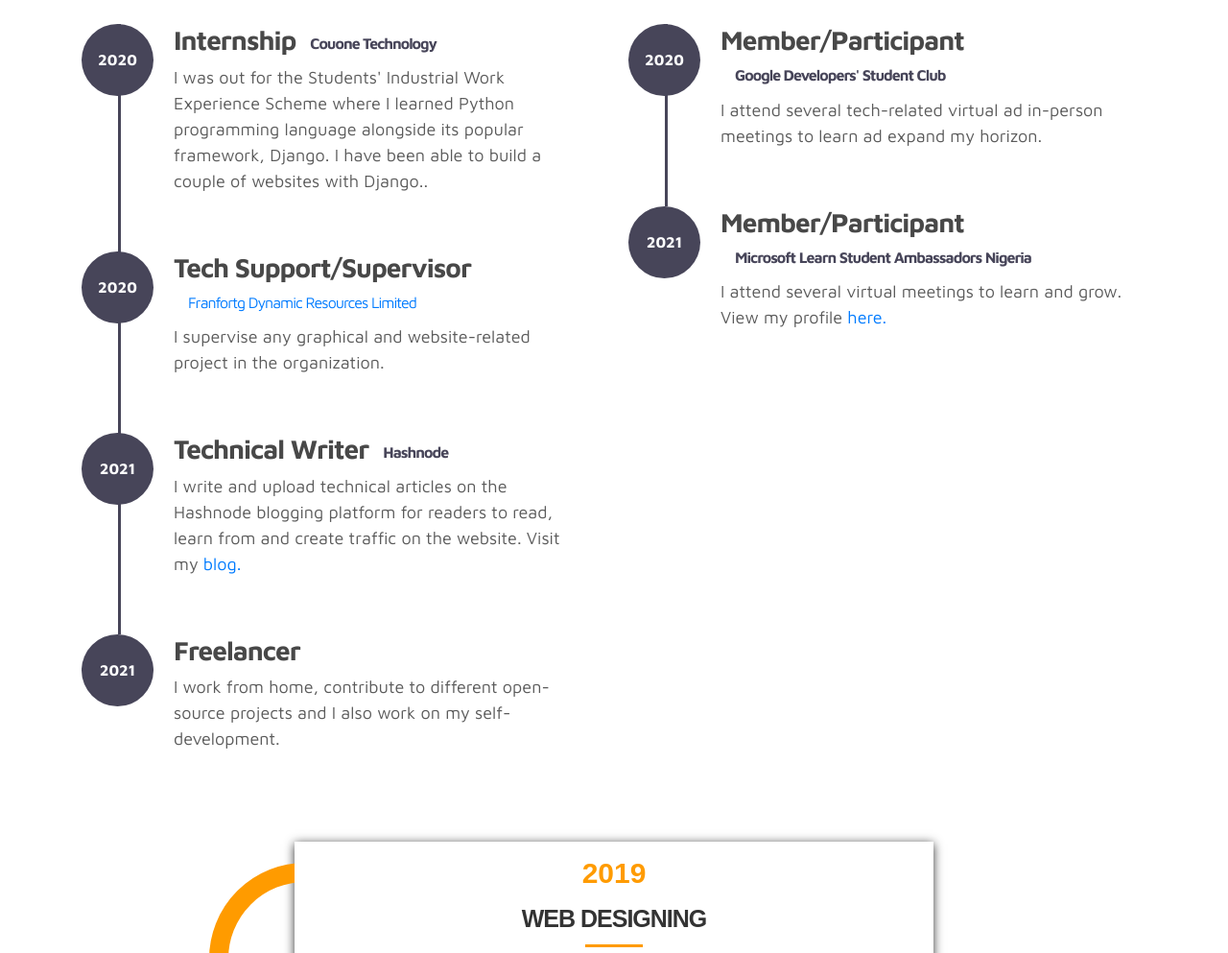
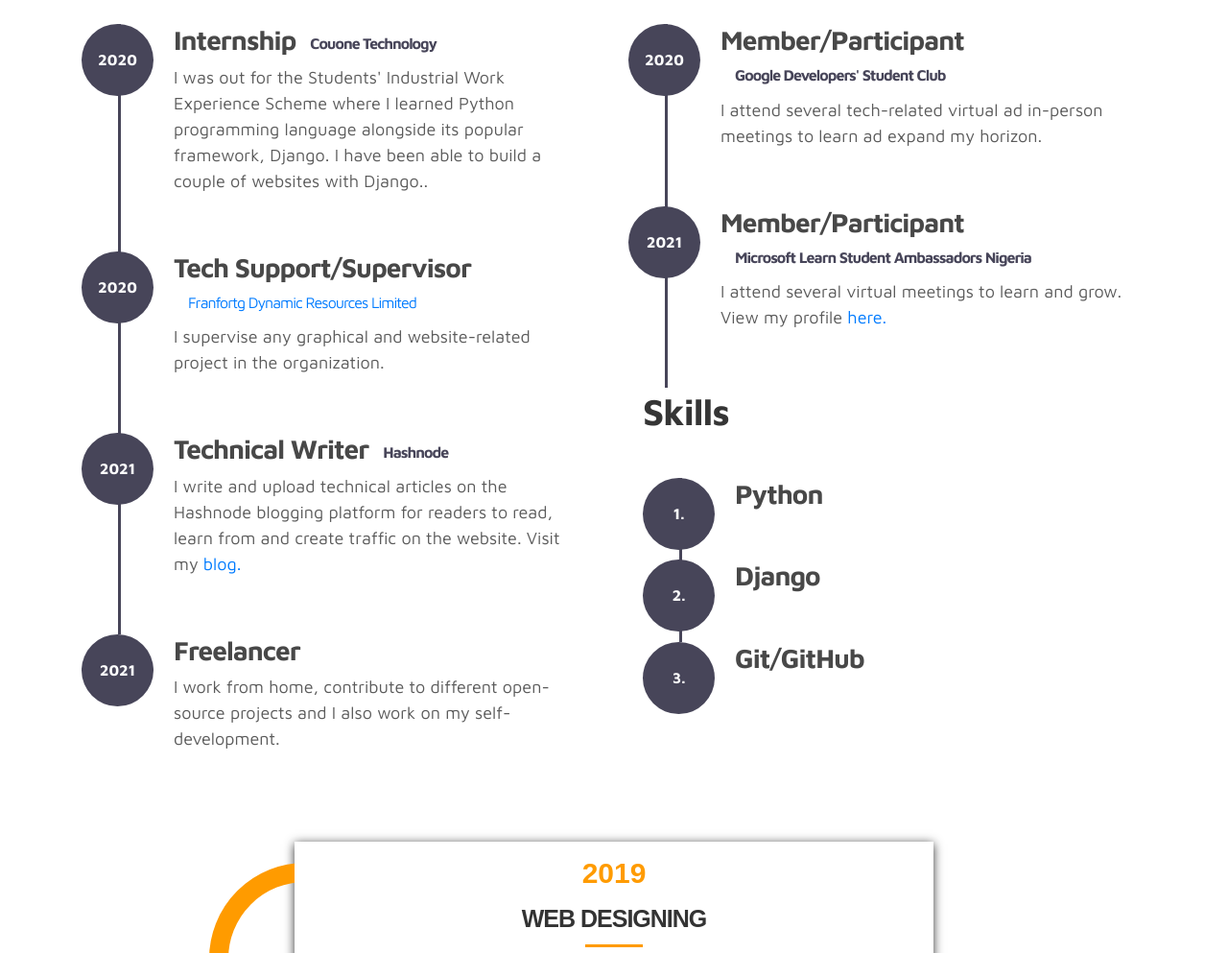
Before and after one commit to gra2101/grace_portfolio2, a plain HTML site: page index.html in a window 1280 px wide. Shown: the part 1464-2457 px from the top of the page at 96% size. Drawn offline with Linux system fonts and the light colour scheme.

Commit message:
updated portfolio

```diff
--- a/index.html
+++ b/index.html
@@ -225,7 +225,38 @@
                       <p>I attend several virtual meetings to learn and grow. View my profile <a href="https://www.meetup.com/microsoft-student-ambassadors-nigeria/members/343509009/">here.</a></p>
                   </div>
               </div>
+                <br>
 
+              <div class="col-lg-6 col-12">
+                <h2 class="mb-4 mobile-mt-2">Skills</h2>
+
+                <div class="timeline-wrapper">
+                  <div class="timeline-yr">
+                      <span>1.</span>
+                  </div>
+                  <div class="timeline-info">
+                      <h3><span>Python</h3>
+                  </div>
+              </div>
+
+              <div class="timeline-wrapper">
+                <div class="timeline-yr">
+                    <span>2.</span>
+                </div>
+                <div class="timeline-info">
+                    <h3><span>Django</span></h3>
+
+                </div>
+            </div>
+
+            <div class="timeline-wrapper">
+              <div class="timeline-yr">
+                  <span>3.</span>
+              </div>
+              <div class="timeline-info">
+                  <h3><span>Git/GitHub</h3>
+              </div>
+          </div>
 
                     </div>
                 </div>
```
